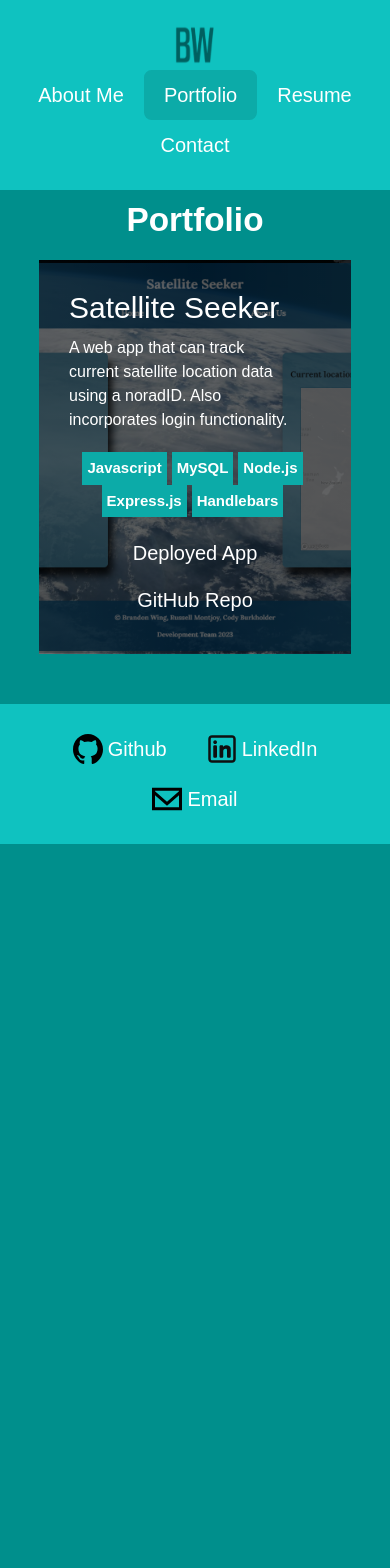
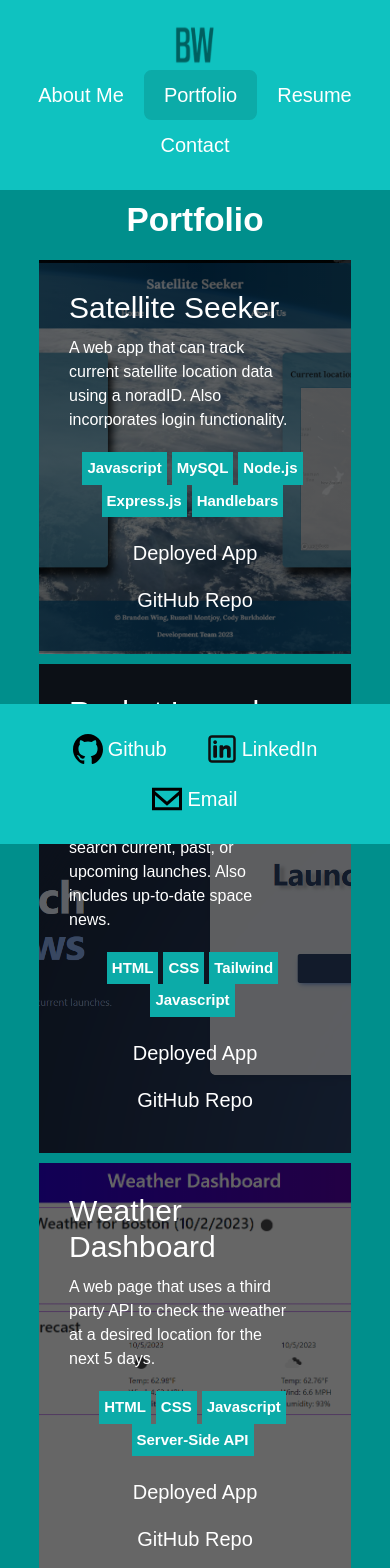
Before and after one commit to Bwing2/brandon-react-portfolio, a React (Vite) app: page /portfolio in a window 390 px wide. Shown: the top 1568 px of the page. Before the commit the page ends 844 px from the top, so only its background shows below. Built offline with nearby package versions, Linux system fonts and the light colour scheme.

Commit message:
Added more projects to portfolio page, changed CSS for the cards as well.

```diff
--- a/src/App.css
+++ b/src/App.css
@@ -159,8 +159,22 @@
 
   .project-div {
     grid-template-columns: 1fr;
-    background: linear-gradient(rgba(0, 0, 0, 0.6), rgba(0, 0, 0, 0.6)),
-      url('./images/sat_seeker.png');
+  }
+
+  .project-0 {
+    background: var(--bkgrd-style), url('./images/sat_seeker.png');
+    background-size: cover;
+    background-position: center;
+  }
+
+  .project-1 {
+    background: var(--bkgrd-style), url('./images/rocket_launch_info.png');
+    background-size: cover;
+    background-position: center;
+  }
+
+  .project-2 {
+    background: var(--bkgrd-style), url('./images/weather_app.png');
     background-size: cover;
     background-position: center;
   }
--- a/src/components/portfolio/portfolioCard.jsx
+++ b/src/components/portfolio/portfolioCard.jsx
@@ -1,7 +1,7 @@
-export default function PortfolioCard({ project }) {
+export default function PortfolioCard({ project, className }) {
   return (
     <div className="project-container">
-      <div className="project-div">
+      <div className={`project-div ${className}`}>
         <div className="l-project-div">
           <h2>{project.name}</h2>
           <p>{project.description}</p>
--- a/src/components/portfolio/portfolioData.jsx
+++ b/src/components/portfolio/portfolioData.jsx
@@ -1,4 +1,6 @@
-import project1 from '../../images/sat_seeker.png';
+import project0 from '../../images/sat_seeker.png';
+import project1 from '../../images/rocket_launch_info.png';
+import project2 from '../../images/weather_app.png';
 
 export const portfolioData = [
   {
@@ -8,7 +10,31 @@ export const portfolioData = [
     hrefGithub: 'https://github.com/chilejay7/Satellite-Seeker',
     hrefDeployed: 'https://satellite-seeker-6eb766f2c5fc.herokuapp.com/',
     languages: ['Javascript', 'MySQL', 'Node.js', 'Express.js', 'Handlebars'],
-    imgSrc: project1,
+    imgSrc: project0,
     imgAlt: 'Satellite Seeker Search Page',
   },
+  {
+    name: 'Rocket Launches and News Database',
+    description:
+      'A web app that will allow you to search current, past, or upcoming launches. Also includes up-to-date space news. ',
+    hrefGithub:
+      'https://github.com/SparkKids/rocket-launches-and-news-database-group-project',
+    hrefDeployed:
+      'https://sparkkids.github.io/rocket-launches-and-news-database-group-project/',
+    languages: ['HTML', 'CSS', 'Tailwind', 'Javascript'],
+    imgSrc: project1,
+    imgAlt: 'Rocket Launches and News Database Search Page',
+  },
+  {
+    name: 'Weather Dashboard',
+    description:
+      'A web page that uses a third party API to check the weather at a desired location for the next 5 days.',
+    hrefGithub:
+      'https://github.com/Bwing2/brandon-weather-dashboard-challenge-6',
+    hrefDeployed:
+      'https://bwing2.github.io/brandon-weather-dashboard-challenge-6/',
+    languages: ['HTML', 'CSS', 'Javascript', 'Server-Side API'],
+    imgSrc: project2,
+    imgAlt: 'Rocket Launches and News Database Search Page',
+  },
 ];
--- a/src/index.css
+++ b/src/index.css
@@ -7,6 +7,8 @@
   --bkgrd-color3: #008f8c;
   --bkgrd-color4: #015958;
   --bkgrd-color5: #023535;
+
+  --bkgrd-style: linear-gradient(rgba(0, 0, 0, 0.6), rgba(0, 0, 0, 0.6));
 }
 
 * {
@@ -16,6 +18,7 @@
 }
 
 body {
+  padding-bottom: 100px;
   background-color: var(--bkgrd-color3);
 }
 
--- a/src/pages/Portfolio.jsx
+++ b/src/pages/Portfolio.jsx
@@ -6,7 +6,11 @@ export default function Portfolio() {
     <div>
       <h1>Portfolio</h1>
       {portfolioData.map((project, index) => (
-        <PortfolioCard key={index} project={project} />
+        <PortfolioCard
+          key={index}
+          project={project}
+          className={`project-${index}`}
+        />
       ))}
     </div>
   );
```
Also changed, not shown: src/images/rocket_launch_info.png (added), src/images/weather_app.png (added).
